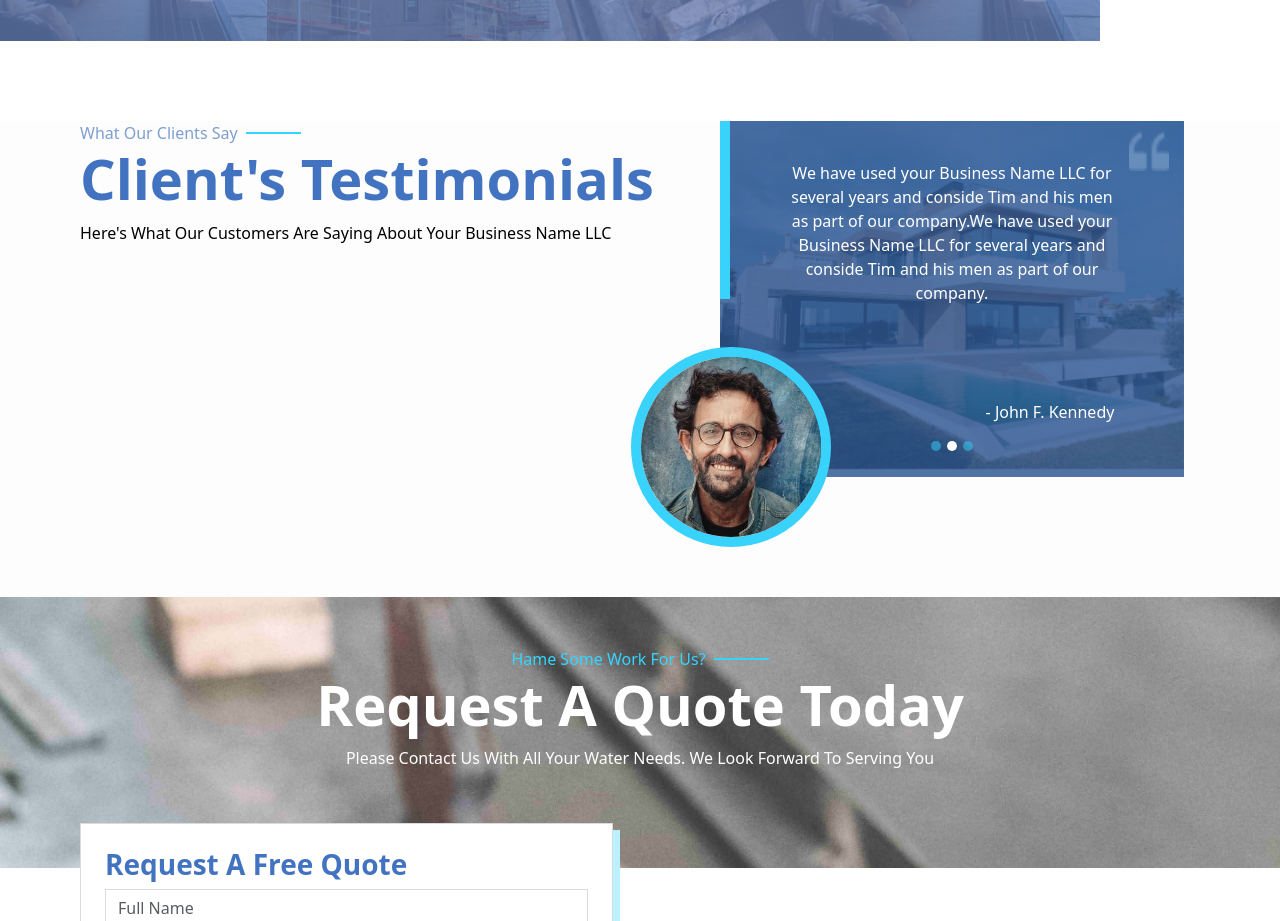
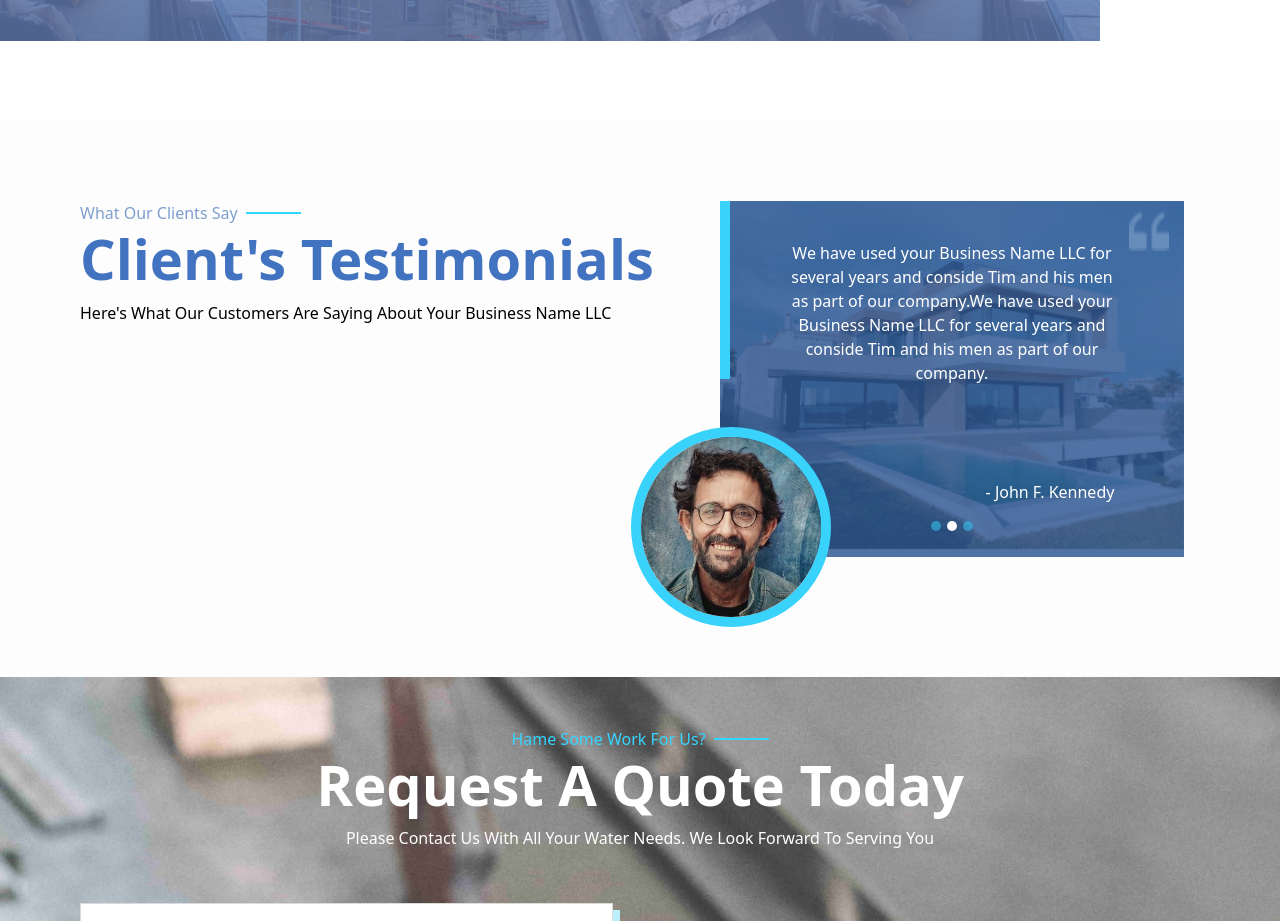
Before and after one commit to Rahulghimire/web-developer-task-1, a React (Vite) app: page / in a window 1280 px wide. Shown: the part 3080-4001 px from the top of the page. Built offline with nearby package versions, Linux system fonts and the light colour scheme.

Commit message:
Fix issues in testimonials

```diff
--- a/src/pages/Testimonials.jsx
+++ b/src/pages/Testimonials.jsx
@@ -5,7 +5,7 @@ const Testimonials = () => {
   return (
     <div className="testimonials-outer-container">
       <div
-        style={{ padding: "0 5rem 7.5rem 5rem", backgroundColor: "#fdfdfd" }}
+        style={{ padding: "5rem 5rem 7.5rem 5rem", backgroundColor: "#fdfdfd" }}
       >
         <div className="d-flex flex-row flex-wrap justify-content-between">
           <div className="testimonials-left">
```
